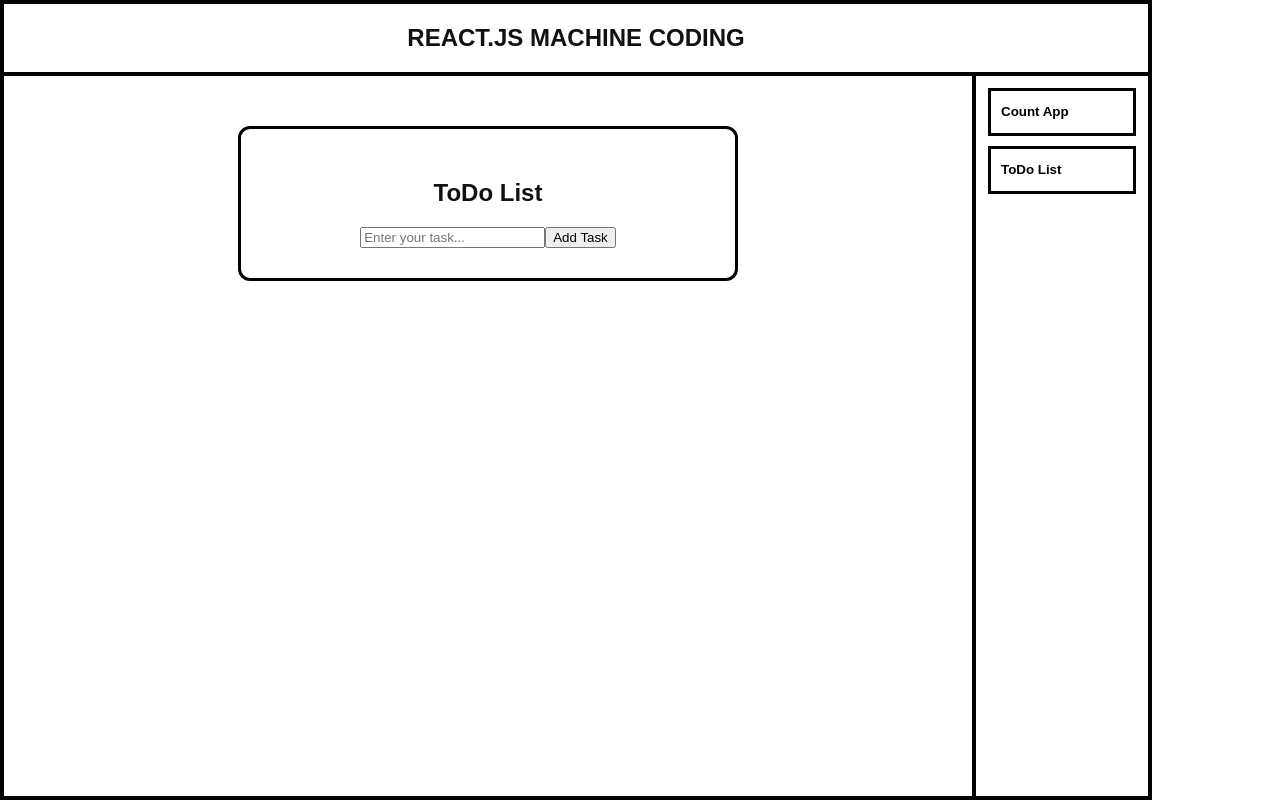
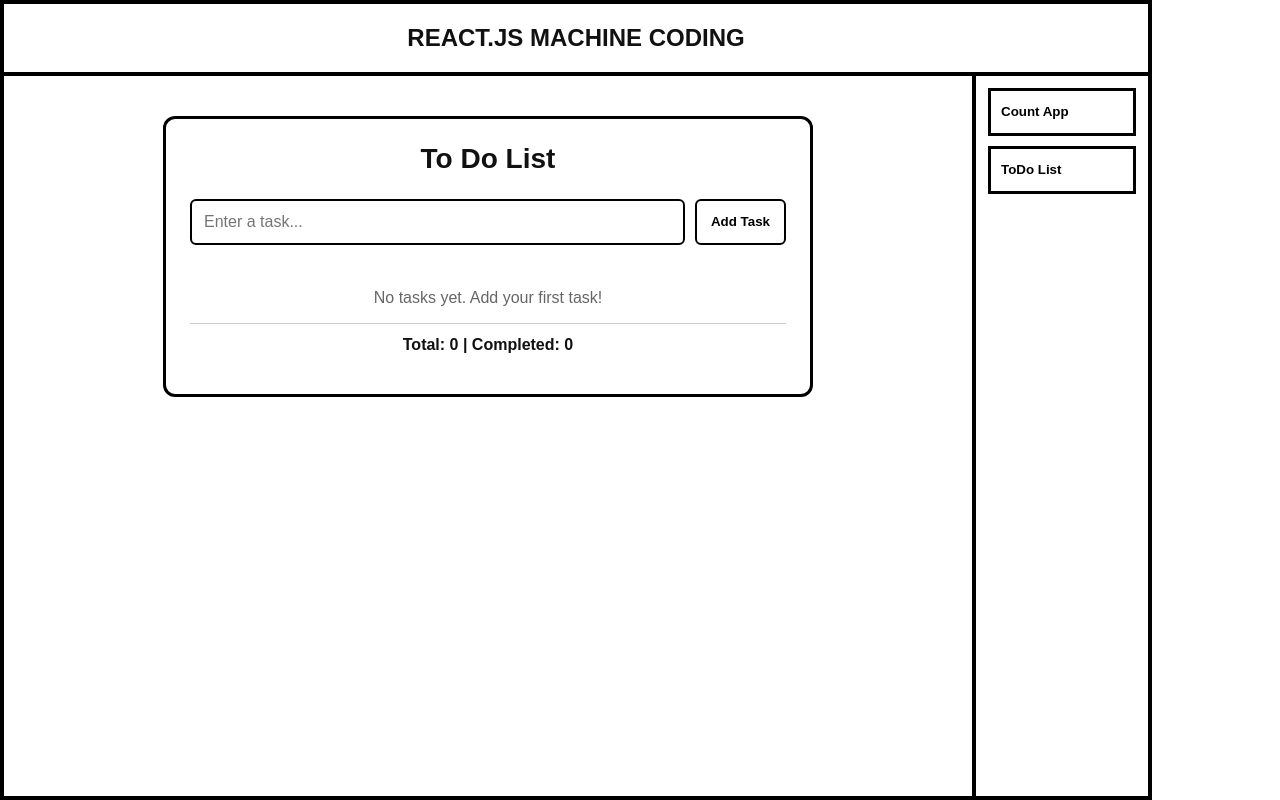
Before and after one commit to anujyadav-vx/React-machine-Coding, a React (Vite) app: page / in a window 1280 px wide. Both pictures are taken after a click on the button "ToDo List". Built offline with nearby package versions, Linux system fonts and the light colour scheme.

Commit message:
react machine coding css

```diff
--- a/src/App.css
+++ b/src/App.css
@@ -139,3 +139,98 @@
   border-radius: 12px;
   background: #ffffff;
 }
+
+/* To Do List App */
+.todo-app {
+  width: 100%;
+  max-width: 650px;
+  margin: 20px auto;
+  padding: 24px;
+  border: 3px solid black;
+  border-radius: 12px;
+  background: white;
+}
+
+.todo-title {
+  margin: 0 0 24px;
+  text-align: center;
+  font-size: 28px;
+}
+
+.todo-form {
+  display: flex;
+  gap: 10px;
+}
+
+.todo-form input {
+  flex: 1;
+  min-width: 0;
+  padding: 12px;
+  border: 2px solid black;
+  border-radius: 6px;
+  font-size: 16px;
+}
+
+.todo-form button,
+.todo-delete {
+  padding: 10px 14px;
+  border: 2px solid black;
+  border-radius: 6px;
+  background: white;
+  color: black;
+  font-weight: bold;
+  cursor: pointer;
+}
+
+.todo-form button:hover,
+.todo-delete:hover {
+  background: black;
+  color: white;
+}
+
+.todo-list {
+  display: flex;
+  flex-direction: column;
+  gap: 10px;
+  margin: 22px 0;
+  padding: 0;
+  list-style: none;
+}
+
+.todo-item {
+  display: flex;
+  align-items: center;
+  justify-content: space-between;
+  gap: 12px;
+  padding: 12px;
+  border: 1px solid #cccccc;
+  border-radius: 6px;
+}
+
+.todo-label {
+  display: flex;
+  align-items: center;
+  gap: 10px;
+  min-width: 0;
+  overflow-wrap: anywhere;
+}
+
+.todo-label input {
+  flex-shrink: 0;
+}
+
+.todo-label .completed {
+  color: #777777;
+  text-decoration: line-through;
+}
+
+.todo-empty {
+  color: #666666;
+  text-align: center;
+}
+
+.todo-summary {
+  padding-top: 12px;
+  border-top: 1px solid #cccccc;
+  font-weight: bold;
+}
--- a/src/pages/ToDo.jsx
+++ b/src/pages/ToDo.jsx
@@ -1,35 +1,84 @@
 import { useState } from "react";
 
-export default function ToDo() {
+function TodoList() {
   const [task, setTask] = useState("");
   const [tasks, setTasks] = useState([]);
 
   function addTask() {
-    if (task.trim === "") return;
+    if (task.trim() === "") return;
 
     const newTask = {
       id: Date.now(),
       text: task.trim(),
       completed: false,
     };
+
     setTasks([...tasks, newTask]);
     setTask("");
   }
+
+  function toggleTask(id) {
+    setTasks(
+      tasks.map((item) =>
+        item.id === id ? { ...item, completed: !item.completed } : item,
+      ),
+    );
+  }
+
+  function deleteTask(id) {
+    setTasks(tasks.filter((item) => item.id !== id));
+  }
+
   return (
     <div className="todo-app">
-      <h2>ToDo List</h2>
-      <div>
+      <h2 className="todo-title">To Do List</h2>
+
+      <div className="todo-form">
         <input
           type="text"
-          placeholder="Enter your task..."
+          placeholder="Enter a task..."
           value={task}
           onChange={(e) => setTask(e.target.value)}
           onKeyDown={(e) => {
             if (e.key === "Enter") addTask();
           }}
         />
+
         <button onClick={addTask}>Add Task</button>
       </div>
+
+      <ul className="todo-list">
+        {tasks.map((item) => (
+          <li className="todo-item" key={item.id}>
+            <label className="todo-label">
+              <input
+                type="checkbox"
+                checked={item.completed}
+                onChange={() => toggleTask(item.id)}
+              />
+
+              <span className={item.completed ? "completed" : ""}>
+                {item.text}
+              </span>
+            </label>
+
+            <button className="todo-delete" onClick={() => deleteTask(item.id)}>
+              Delete
+            </button>
+          </li>
+        ))}
+      </ul>
+
+      {tasks.length === 0 && (
+        <p className="todo-empty">No tasks yet. Add your first task!</p>
+      )}
+
+      <p className="todo-summary">
+        Total: {tasks.length} | Completed:{" "}
+        {tasks.filter((item) => item.completed).length}
+      </p>
     </div>
   );
 }
+
+export default TodoList;
```
